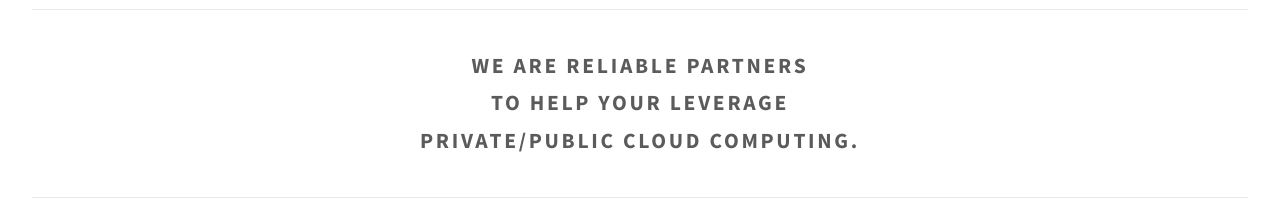
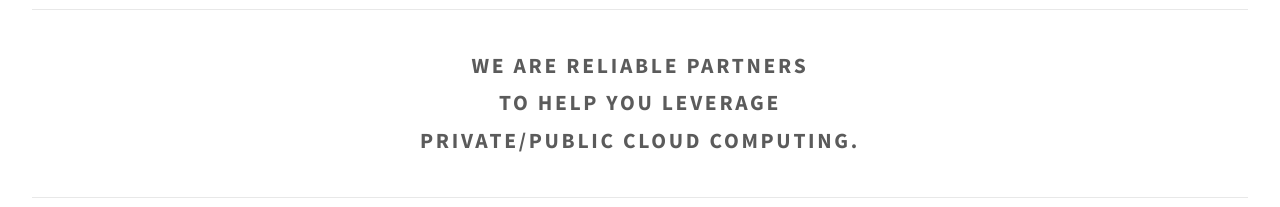
Before and after one commit to sengitech/sengitech.github.io, a plain HTML site: page index.html in a window 1280 px wide. Shown: the part 557-764 px from the top of the page. Drawn offline with Linux system fonts and the light colour scheme.

Commit message:
Update index.html

```diff
--- a/index.html
+++ b/index.html
@@ -29,7 +29,7 @@
 			<div id="main">
 
 				<header class="major container small">
-					<h2>We are reliable partners <br> to help your leverage <br> private/public Cloud computing.</h2>
+					<h2>We are reliable partners <br> to help you leverage <br> private/public Cloud computing.</h2>
 				</header>
 
 				<div class="box alt container">
```
